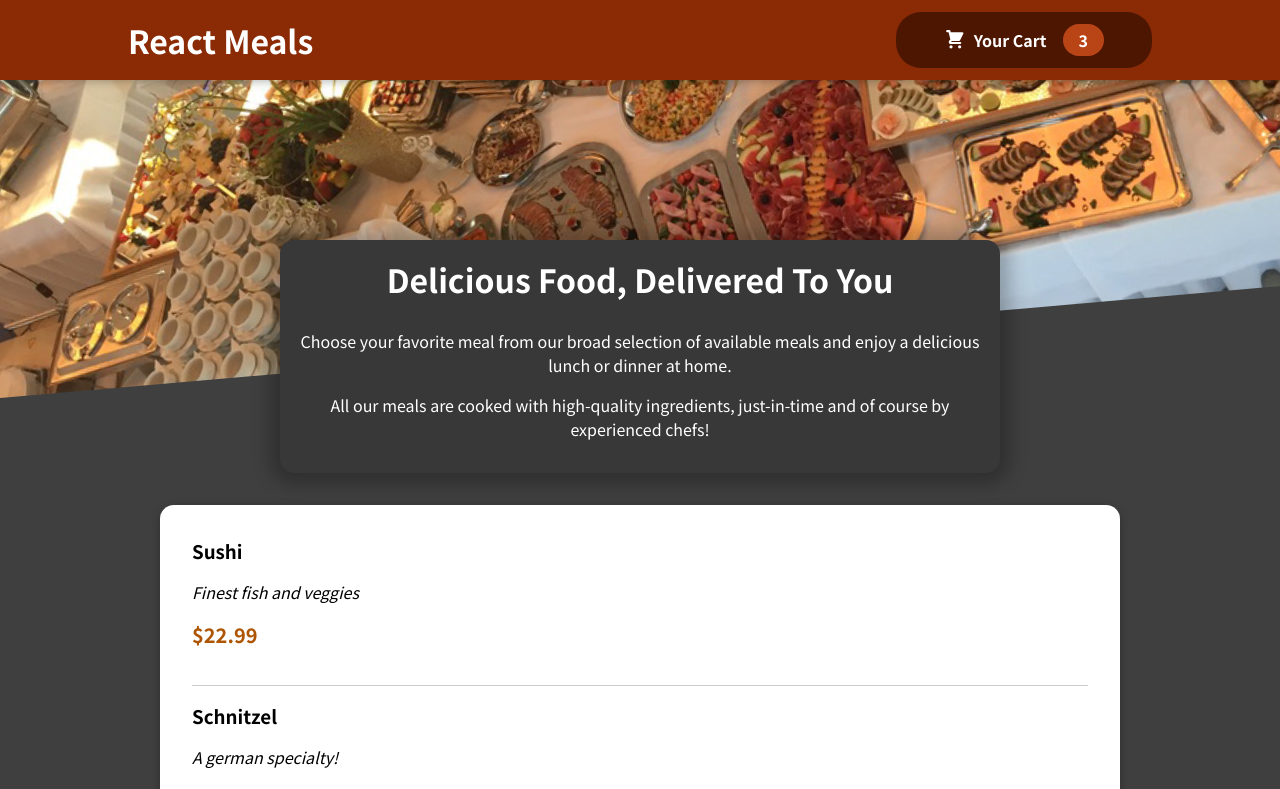
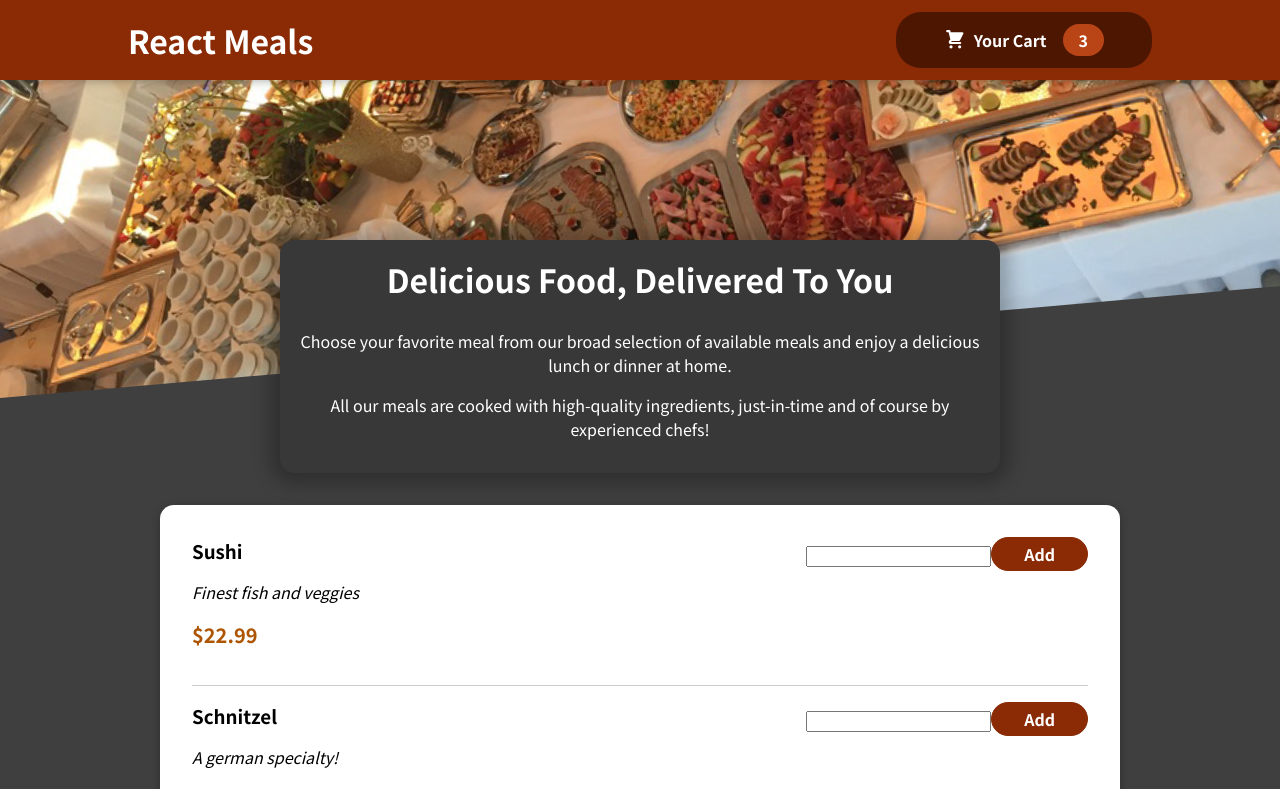
Before and after one commit to mimi3403/Food-Order, a React (Create React App) app: page / in a window 1280 px wide. Shown: the top 789 px of the page. Built offline with nearby package versions, Linux system fonts and the light colour scheme.

Commit message:
working input

```diff
--- a/src/components/Meals/MealItem/MealItem.js
+++ b/src/components/Meals/MealItem/MealItem.js
@@ -1,4 +1,5 @@
 import classes from "./MealItem.module.css";
+import MealItemForm from "./MealItemForm";
 
 const MealItem = (props) => {
   const price = `$${props.price.toFixed(2)}`;
@@ -9,7 +10,9 @@ const MealItem = (props) => {
         <p className={classes.description}>{props.description}</p>
         <p className={classes.price}>{price}</p>
       </div>
-      <div></div>
+      <div>
+        <MealItemForm />
+      </div>
     </li>
   );
 };
--- a/src/components/Meals/MealItem/MealItemForm.js
+++ b/src/components/Meals/MealItem/MealItemForm.js
@@ -0,0 +1,12 @@
+import classes from "./MealItemForm.module.css";
+
+const MealItemForm = (props) => {
+  return (
+    <form className={classes.form}>
+      <input type="text" />
+      <button>Add</button>
+    </form>
+  );
+};
+
+export default MealItemForm;
```
Also changed, not shown: src/components/UI/Input.module.css (added, +18 -0 lines), src/components/UI/Input.js (added), 1 other file (tests, documents, lock files or other folders).
